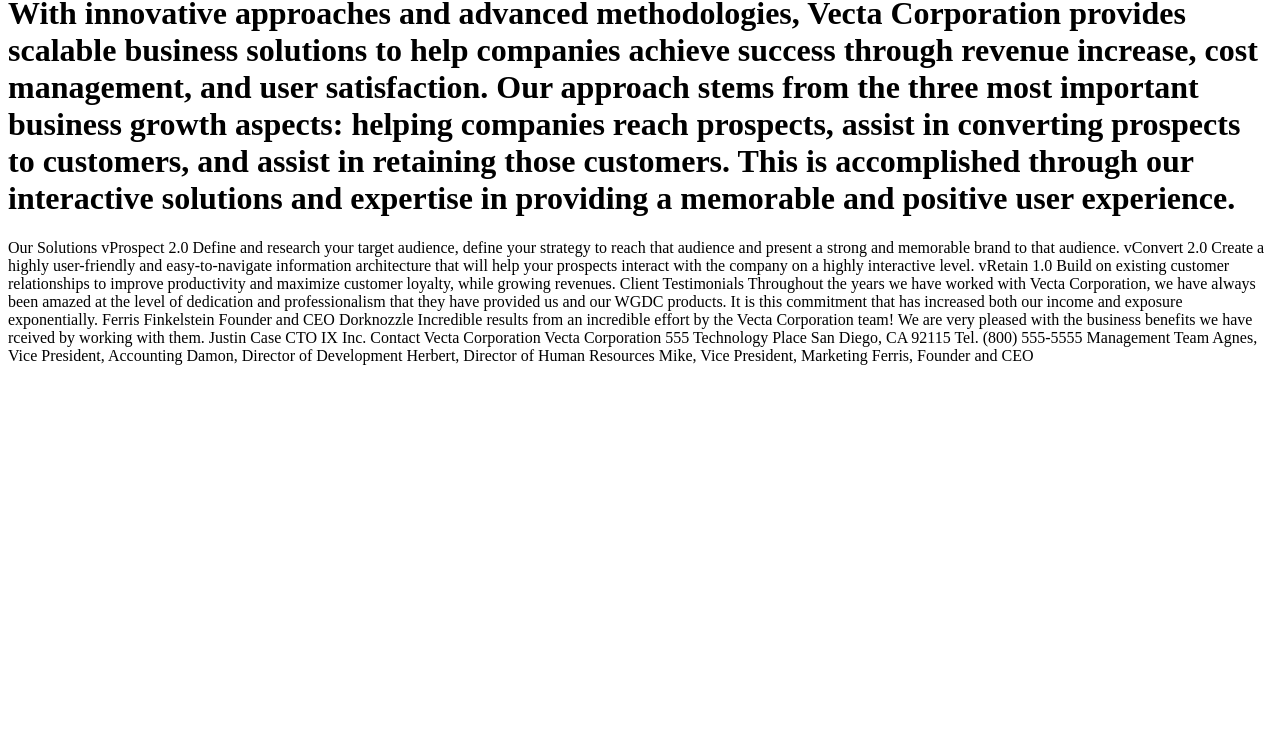
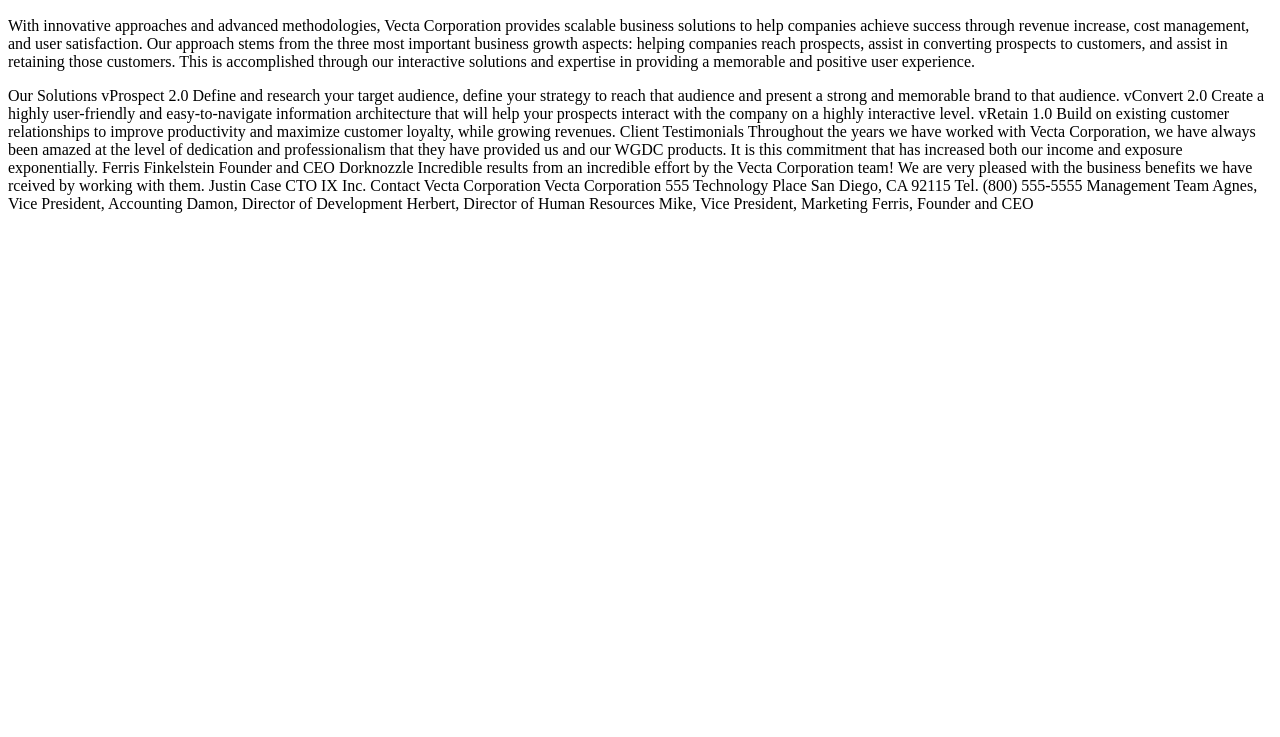
Before and after one commit to Puneet0212/Assignment1, a plain HTML site: page index.html in a window 1280 px wide. Shown: the part 63-800 px from the top of the page. Drawn offline with Linux system fonts and the light colour scheme.

Commit message:
Modified html file

```diff
--- a/index.html
+++ b/index.html
@@ -8,13 +8,13 @@
 </head>
 <body>
     <h1>
-    Welcome<br>
+    Welcome</h1>
 
 With innovative approaches and advanced methodologies, Vecta Corporation provides scalable business solutions to help companies
 achieve success through revenue increase, cost management, and user satisfaction. Our approach stems from the three most
 important business growth aspects: helping companies reach prospects, assist in converting prospects to customers, and assist in
 retaining those customers. This is accomplished through our interactive solutions and expertise in providing a memorable and
-positive user experience.</h1>
+positive user experience.
 
 <p>
 Our Solutions
```
Also changed, not shown: 1 other file.
